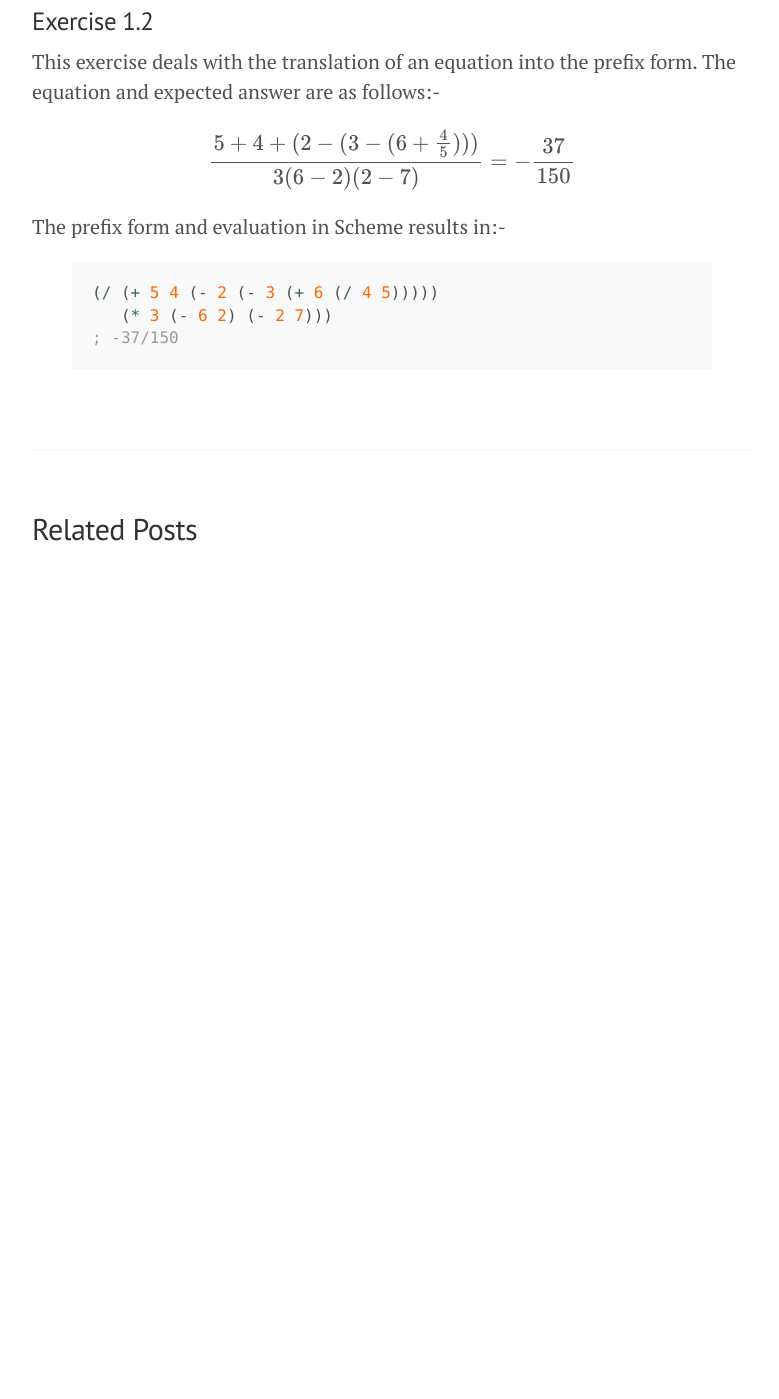
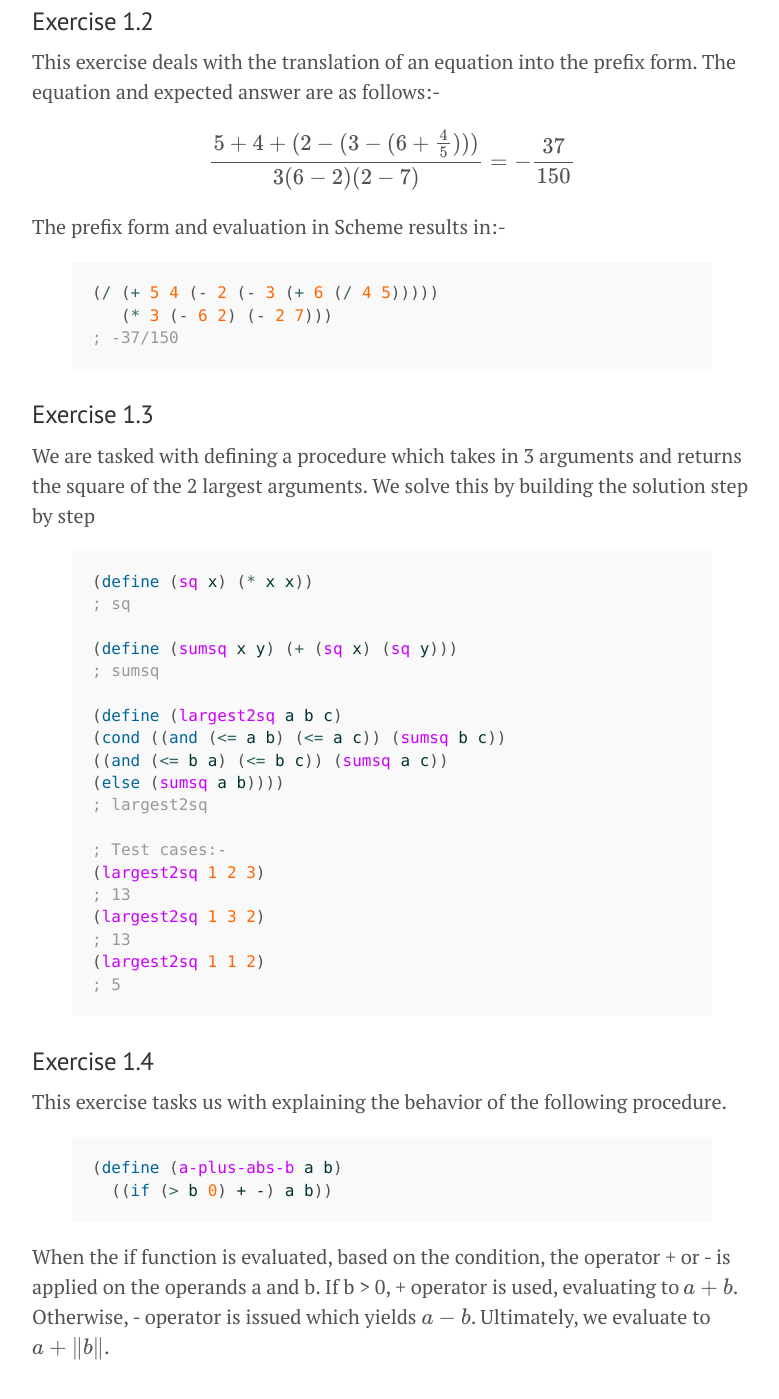
Before and after one commit to mohanrajendran/mohanrajendran.github.io, a Jekyll site: the page built from _posts/2014-07-27-SICPSection1_1.md, in a window 1280 px wide and 1400 px high, scrolled down 3126 px. Shown: the whole window, without its empty margins (248-1027 px from the left). Built offline with Jekyll 4.4.1, drawn with Linux system fonts in a browser that asks for light colours; formulas are drawn with MathJax 3; before the commit the page ends 3734 px from its top, so only the background shows below that.

Commit message:
Until Exercise 1.4

```diff
--- a/_posts/2014-07-27-SICPSection1_1.md
+++ b/_posts/2014-07-27-SICPSection1_1.md
@@ -121,3 +121,40 @@ The prefix form and evaluation in Scheme results in:-
    (* 3 (- 6 2) (- 2 7)))
 ; -37/150
 {% endhighlight %}
+
+### Exercise 1.3
+
+We are tasked with defining a procedure which takes in 3 arguments and returns the square of the 2 largest arguments. We solve this by building the solution step by step
+
+{% highlight scheme %}
+(define (sq x) (* x x))
+; sq
+
+(define (sumsq x y) (+ (sq x) (sq y)))
+; sumsq
+
+(define (largest2sq a b c)
+(cond ((and (<= a b) (<= a c)) (sumsq b c))
+((and (<= b a) (<= b c)) (sumsq a c))
+(else (sumsq a b))))
+; largest2sq
+
+; Test cases:-
+(largest2sq 1 2 3)
+; 13
+(largest2sq 1 3 2)
+; 13
+(largest2sq 1 1 2)
+; 5
+{% endhighlight %}
+
+### Exercise 1.4
+
+This exercise tasks us with explaining the behavior of the following procedure.
+
+{% highlight scheme %}
+(define (a-plus-abs-b a b)
+  ((if (> b 0) + -) a b))
+{% endhighlight %}
+
+When the if function is evaluated, based on the condition, the operator + or - is applied on the operands a and b. If b > 0, + operator is used, evaluating to $$a+b$$. Otherwise, - operator is issued which yields $$a-b$$. Ultimately, we evaluate to $$a+\|b\|$$.
```
